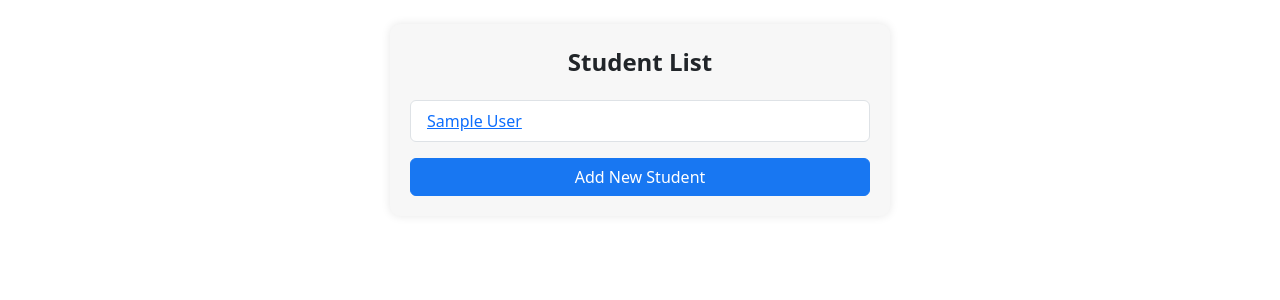
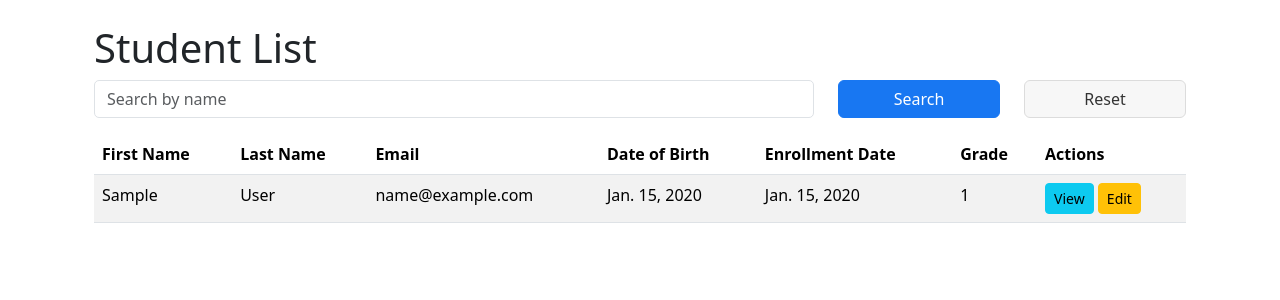
Before and after one commit to ivanivan999/student_management, a Django app: page / in a window 1280 px wide. Shown: the part 56-356 px from the top of the page. Run offline with Django 4.2, Linux system fonts and the light colour scheme; a user stored in the database is signed in; tables that the repository leaves empty hold one stand-in row (values such as "Sample post"); some libraries are stand-ins or nearby versions.

Commit message:
Add search functionality to student list page

```diff
--- a/student_management/main_app/templates/main_app/student_list.html
+++ b/student_management/main_app/templates/main_app/student_list.html
@@ -3,15 +3,49 @@
 {% block title %}Student List{% endblock %}
 
 {% block content %}
-<div class="form-container">
-    <div class="form-title">Student List</div>
-    <ul class="list-group">
-        {% for student in students %}
-            <li class="list-group-item">
-                <a href="{% url 'student_detail' student.pk %}">{{ student.first_name }} {{ student.last_name }}</a>
-            </li>
-        {% endfor %}
-    </ul>
-    <a href="{% url 'student_add' %}" class="btn btn-primary w-100 mt-3">Add New Student</a>
+<div class="container mt-4">
+    <h1>Student List</h1>
+    <form method="get" action="{% url 'student_list' %}" class="mb-3">
+        <div class="row">
+            <div class="col-md-8">
+                <input type="text" name="q" class="form-control" placeholder="Search by name" value="{{ request.GET.q }}">
+            </div>
+            <div class="col-md-2">
+                <button class="btn btn-primary w-100" type="submit">Search</button>
+            </div>
+            <div class="col-md-2">
+                <a href="{% url 'student_list' %}" class="btn btn-secondary w-100">Reset</a>
+            </div>
+        </div>
+    </form>
+    <table class="table table-striped">
+        <thead>
+            <tr>
+                <th>First Name</th>
+                <th>Last Name</th>
+                <th>Email</th>
+                <th>Date of Birth</th>
+                <th>Enrollment Date</th>
+                <th>Grade</th>
+                <th>Actions</th>
+            </tr>
+        </thead>
+        <tbody>
+            {% for student in students %}
+            <tr>
+                <td>{{ student.first_name }}</td>
+                <td>{{ student.last_name }}</td>
+                <td>{{ student.email }}</td>
+                <td>{{ student.date_of_birth }}</td>
+                <td>{{ student.enrollment_date }}</td>
+                <td>{{ student.grade }}</td>
+                <td>
+                    <a href="{% url 'student_detail' student.pk %}" class="btn btn-info btn-sm">View</a>
+                    <a href="{% url 'student_edit' student.pk %}" class="btn btn-warning btn-sm">Edit</a>
+                </td>
+            </tr>
+            {% endfor %}
+        </tbody>
+    </table>
 </div>
 {% endblock %}
--- a/student_management/main_app/urls.py
+++ b/student_management/main_app/urls.py
@@ -8,6 +8,5 @@ urlpatterns = [
     path('', views.StudentListView.as_view(), name='student_list'),
     path('add/', views.StudentCreateView.as_view(), name='student_add'),
     path('<int:pk>/edit/', views.StudentUpdateView.as_view(), name='student_edit'),
-    path('<int:pk>/delete/', views.StudentDeleteView.as_view(), name='student_delete'),
     path('<int:pk>/', views.StudentDetailView.as_view(), name='student_detail'),
 ]
--- a/student_management/main_app/views.py
+++ b/student_management/main_app/views.py
@@ -2,13 +2,20 @@ from django.shortcuts import get_object_or_404, redirect
 from django.urls import reverse_lazy
 from django.views.generic import ListView, DetailView, CreateView, UpdateView, DeleteView
 from django.contrib.auth.mixins import LoginRequiredMixin
+from django.db.models import Q
 from .models import Student
 from .forms import StudentForm
 
 class StudentListView(LoginRequiredMixin, ListView):
     model = Student
-    template_name = 'student_list.html'
+    template_name = 'main_app/student_list.html'
     context_object_name = 'students'
+
+    def get_queryset(self):
+        query = self.request.GET.get('q')
+        if query:
+            return Student.objects.filter(Q(first_name__icontains=query) | Q(last_name__icontains=query))
+        return Student.objects.all()
 
 class StudentDetailView(LoginRequiredMixin, DetailView):
     model = Student
@@ -26,8 +33,3 @@ class StudentUpdateView(LoginRequiredMixin, UpdateView):
     form_class = StudentForm
     template_name = 'student_form.html'
     success_url = reverse_lazy('student_list')
-
-class StudentDeleteView(LoginRequiredMixin, DeleteView):
-    model = Student
-    template_name = 'student_confirm_delete.html'
-    success_url = reverse_lazy('student_list')
```
